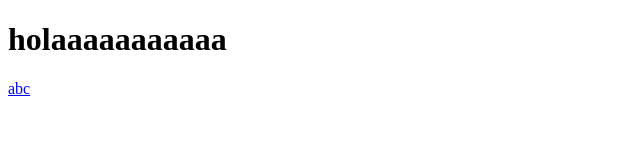
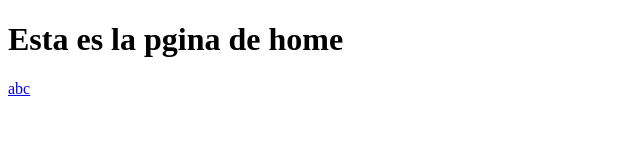
Before and after one commit to Stephfwd/ProyectoMuni, a website: page public/pages/index.html in a window 1280 px wide. Shown: the whole page, without its empty margins (0-640 px from the left). Drawn offline with Linux system fonts and the light colour scheme.

Commit message:
Nuevo Cambio

```diff
--- a/public/pages/index.html
+++ b/public/pages/index.html
@@ -6,7 +6,7 @@
     <title>Document</title>
 </head>
 <body>
-    <h1>holaaaaaaaaaaa</h1>
+    <h1>Esta es la pgina de home</h1>
 
 
     <a href="otraPag.html">abc</a>
```
